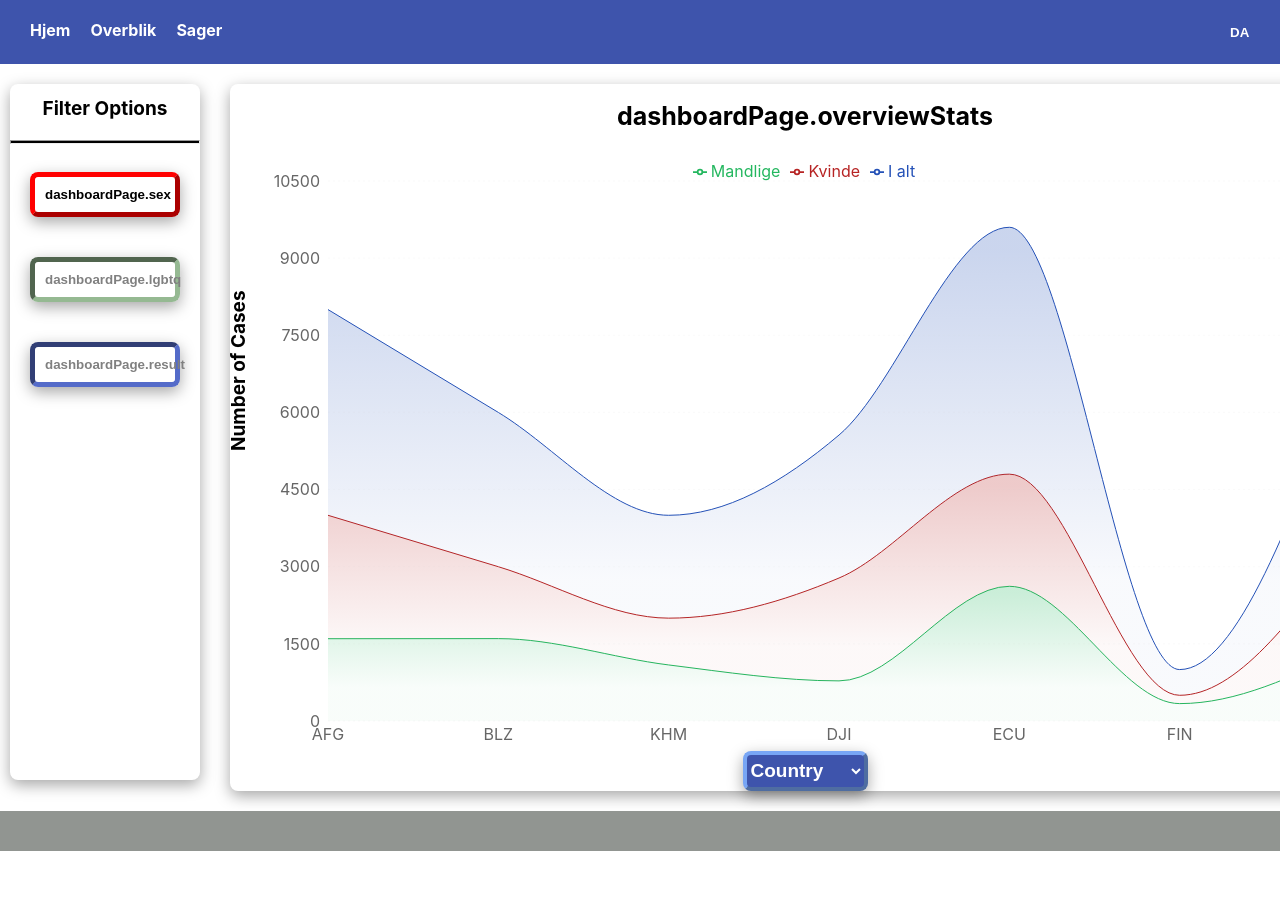
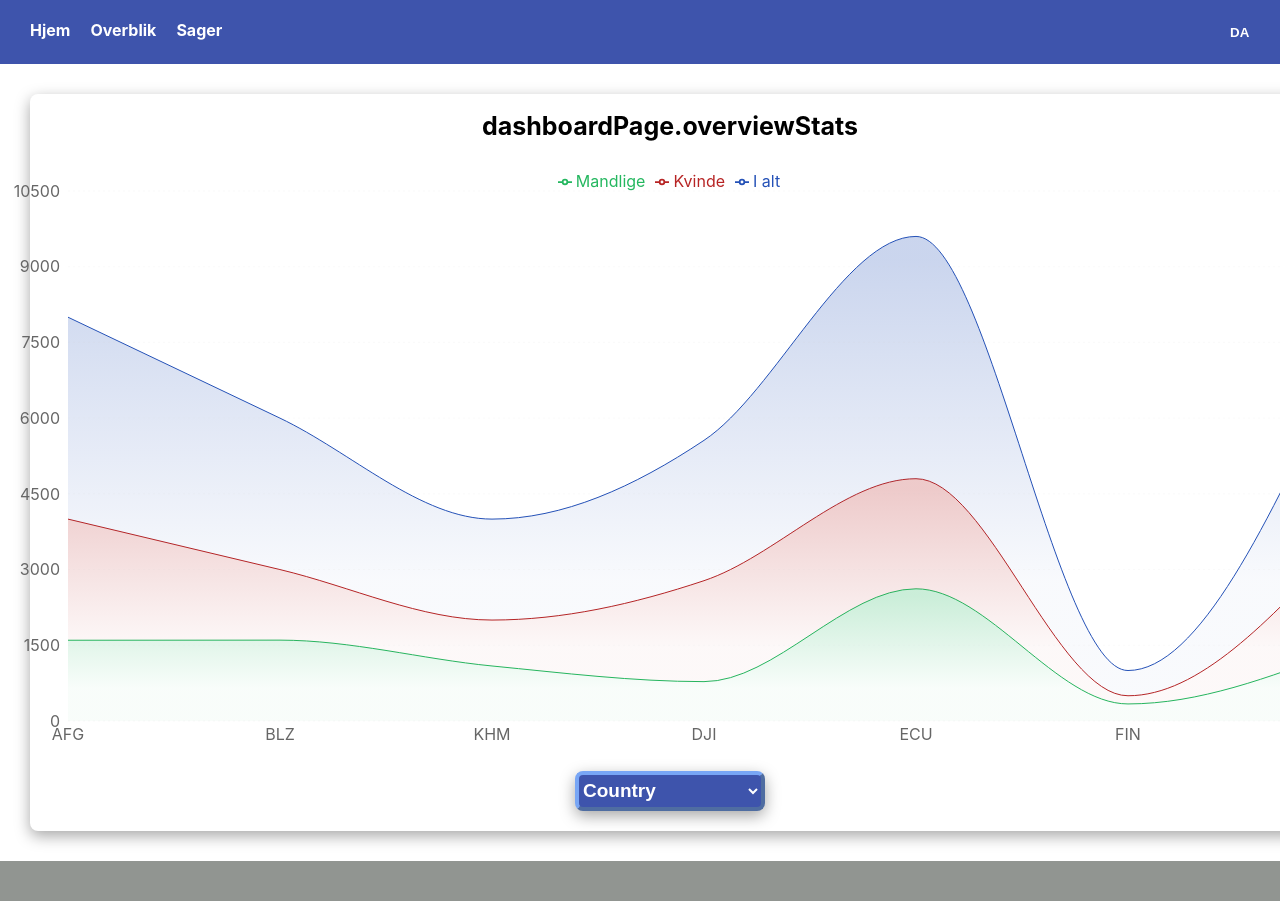
Before and after one commit to lilygostovic/DASS-frontend, a React (Create React App) app: page /summary in a window 1280 px wide. Shown: the top 905 px of the page. Before the commit the page ends 855 px from the top, so only its background shows below. Built offline with nearby package versions, Linux system fonts and the light colour scheme.

Commit message:
Modified layout according to Kristin's wishes

```diff
--- a/src/i18n/locales/en.json
+++ b/src/i18n/locales/en.json
@@ -79,5 +79,12 @@
       "fullName": "Ghana",
       "shortName": "gha"
     }
+  },
+  "summaryDropDown": {
+    "options": {
+      "gender": "Gender",
+      "motive": "Motive",
+      "country": "Country"
+    }
   }
 }
--- a/src/pages/Dashboard/components/DropDown.tsx
+++ b/src/pages/Dashboard/components/DropDown.tsx
@@ -12,7 +12,7 @@ export const DropDown = ({ selectedOption, setOption }: dropDownProps) => {
     <select value={selectedOption} onChange={handleMenuChange}
       style={{
         height: "40px",
-        width: "125px",
+        width: "190px",
         fontWeight: "bold",
         border: "4px outset #78A6F5",
         backgroundColor: "#3E54AC",
@@ -20,11 +20,13 @@ export const DropDown = ({ selectedOption, setOption }: dropDownProps) => {
         boxShadow: "0px 5px 15px rgba(0, 0, 0, 0.35)",
         borderRadius: "8px",
         fontSize: "19px",
+        margin: "20px 25px",
       }}
     >
         <option value="country">Country</option>
         <option value="gender">Gender</option>
-        <option value="motive">Motive</option>
+        <option value="motive">Asylum Motive</option>
+        <option value="lgbtq">LGBTQ</option>
     </select>
   )
 }
--- a/src/pages/Dashboard/components/SummaryChart.tsx
+++ b/src/pages/Dashboard/components/SummaryChart.tsx
@@ -24,14 +24,13 @@ interface Country {
 
 interface SummaryChartProps {
   data: Country[];
-  filter: "sex" | "lgbtq" | "result";
   w: number
   h: number
   isSummaryPage: boolean
   axisOption?: string
 }
 
-export const SummaryChart = ({ data, filter, w, h, isSummaryPage, axisOption }: SummaryChartProps) => {
+export const SummaryChart = ({ data, w, h, isSummaryPage, axisOption }: SummaryChartProps) => {
   const { t } = useTranslation();
 
   let leftMargin = 0;
@@ -41,13 +40,6 @@ export const SummaryChart = ({ data, filter, w, h, isSummaryPage, axisOption }:
 
   // NOTE: this is just a test to see if changing the drop down to a different value actually affects the chart
   if (axisOption === "gender") { w = 500; h = 200 }
-
-  let key1 = "";
-  let key2 = "";
-
-  if (filter === "sex") { key1 = "male"; key2 = "female" }
-  if (filter === "lgbtq") { key1 = ""; key2 = "lgbtq" }
-  if (filter === "result") { key1 = "accepted"; key2 = "rejected" }
 
   return (
     <AreaChart
@@ -77,14 +69,14 @@ export const SummaryChart = ({ data, filter, w, h, isSummaryPage, axisOption }:
       </defs>
       <Area
         type="monotone"
-        dataKey={key1}
+        dataKey={"male"}
         stackId="1"
         stroke="#24b75f"
         fill="url(#colorMale)"
       />
       <Area
         type="monotone"
-        dataKey={key2}
+        dataKey={"female"}
         stackId="1"
         stroke="#b72424"
         fill="url(#colorFemale)"
--- a/src/pages/Dashboard/index.tsx
+++ b/src/pages/Dashboard/index.tsx
@@ -2,28 +2,15 @@ import { DropDown, SummaryChart } from "./components";
 import { Footer, Nav } from "../../components";
 import React, { useState } from "react";
 
-import { FilterButton } from "../../components/Button";
 import { data } from "./data";
 import { useTranslation } from "react-i18next";
 
 export const Dashboard = () => {
-  const [filter, setFilter] = useState<"sex" | "lgbtq" | "result">("sex");
   const [dropDownOption, setDropDown] = useState<string>("");
 
   const { t } = useTranslation();
 
   const text = t("dashboardPage.overviewStats");
-
-  const viewSex = () => {
-    setFilter("sex");
-  };
-  const viewLGBTQ = () => {
-    setFilter("lgbtq");
-  };
-
-  const viewResult = () => {
-    setFilter("result")
-  }
 
   return (
     <div
@@ -43,58 +30,18 @@ export const Dashboard = () => {
       >
         <div
           style={{
-            backgroundColor: "#ffffff",
-            width: "20%",
-            height: "87vh",
             display: "flex",
-            flexDirection: "column",
-            boxShadow: "0px 5px 15px rgba(0, 0, 0, 0.35)",
-            borderRadius: "8px",
-            margin: "20px 10px",
-            alignItems: "center",
-          }}
-        >
-          <h1 style={{ fontSize: "19px", color: "black" }}>Filter Options</h1>
-          <hr style={{ width: "99%", height: "2px", backgroundColor: "black" }}/>
-           <FilterButton
-            onClick={viewSex}
-            isSelected={filter === "sex"}
-            text={t("dashboardPage.sex")}
-            selectColor="red"
-            deselectColor="#FF9595"
-          />
-
-          <FilterButton
-            onClick={viewLGBTQ}
-            isSelected={filter === "lgbtq"}
-            text={t("dashboardPage.lgbtq")}
-            selectColor="green"
-            deselectColor="#95B992"
-          />
-
-          <FilterButton
-            onClick={viewResult}
-            isSelected={filter === "result"}
-            text={t("dashboardPage.result")}
-            selectColor="blue"
-            deselectColor="#546BC9"
-          />
-        </div>
-
-        <div
-          style={{
-            display: "flex",
-            justifyContent: "center",
+            justifyContent: "space-bewteen",
             flexDirection: "column",
             width: "100%",
             alignItems: "center",
             boxShadow: "0px 5px 15px rgba(0, 0, 0, 0.35)",
             borderRadius: "8px",
-            margin: "20px 20px",
+            margin: "30px 30px",
           }}
         >
           <h1 style={{ fontSize: "25px", color: "black", marginBottom: "20px" }}>{text}</h1>
-          <SummaryChart data={data} filter={filter} w={1150} h={600} isSummaryPage={true} axisOption={dropDownOption} />
+          <SummaryChart data={data} w={1400} h={590} isSummaryPage={true} axisOption={dropDownOption} />
           <DropDown selectedOption={dropDownOption} setOption={setDropDown} />
         </div>
       </div>
--- a/src/pages/Home/index.tsx
+++ b/src/pages/Home/index.tsx
@@ -1,15 +1,13 @@
 import { Footer, Nav } from "../../components";
-import React, { useState } from "react";
-
 import { HomeText } from "./components/HomeText";
 import { Link } from 'react-router-dom';
+import React from "react";
 import { SummaryChart } from "../Dashboard/components";
 import { data } from "../Dashboard/data";
 import { useTranslation } from "react-i18next";
 
 export const Home = () => {
   const { t } = useTranslation();
-  const [filter] = useState<"sex" | "lgbtq">("sex");
 
   const title = t("homePage.title");
 
@@ -71,7 +69,7 @@ export const Home = () => {
                 }}
               >
                 <Link to="/summary">
-                  <SummaryChart data={data} filter={filter} w={600} h={400} isSummaryPage={false} />
+                  <SummaryChart data={data} w={600} h={400} isSummaryPage={false} />
                 </Link>
               </div>
               <div
```
Also changed, not shown: src/pages/Dashboard/testGenderData.ts (added, +20 -0 lines).
